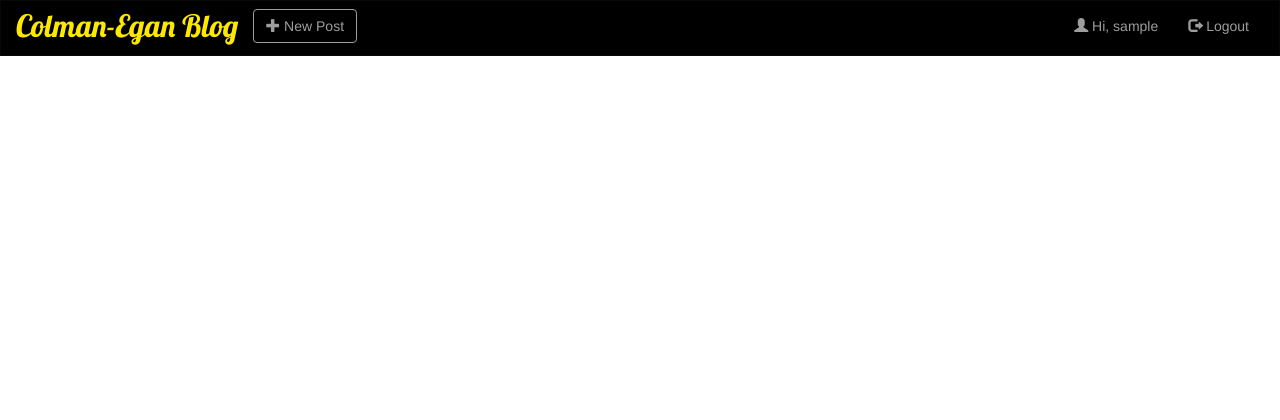
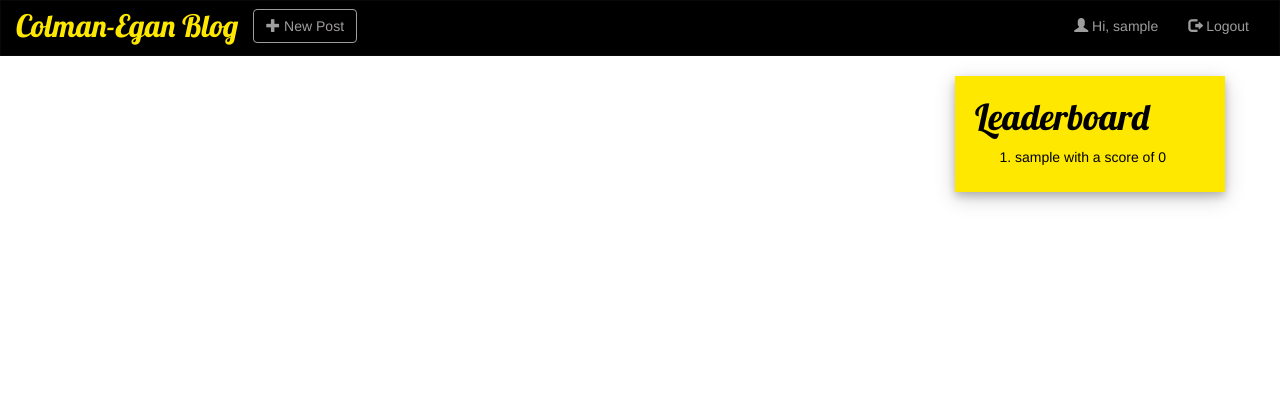
Before and after one commit to broden-wanner/colman_blog, a Django app: page / in a window 1280 px wide. Shown: the top 420 px of the page. Run offline with Django 3.2, Linux system fonts and the light colour scheme; the visitor is signed in with stand-in values (Sample User, id 1); data comes from the database, SQL or seed files in the repository; data that the repository does not hold is empty; some libraries are stand-ins or nearby versions.

Commit message:
Added leaderboards

```diff
--- a/blog/views.py
+++ b/blog/views.py
@@ -5,14 +5,37 @@ from django.http import Http404
 from django.conf import settings
 from django.core.files.storage import FileSystemStorage
 from .models import Post, Comment
+from django.contrib.auth.models import User
 from .forms import PostForm, CommentForm
+from collections import OrderedDict
+
+def make_leaderboard():
+	all_users = User.objects.all()
+	user_scores = []
+	for user in all_users:
+		score = 0
+		for post in Post.objects.filter(author=user):
+			#Adds 2 for the boops
+			score += post.boops.count() * 2
+			#Adds 1 for the post
+			score += 1
+		user_scores.append(score)
+	#Create dictionary to tie together users and scores
+	users_and_scores = {}
+	i = 0
+	for user in all_users:
+		users_and_scores[user] = user_scores[i]
+		i += 1
+	#Sorts based on scores
+	leaderboard = OrderedDict(sorted(users_and_scores.items(), key=lambda t: t[1], reverse=True))
+	return leaderboard
 
 @login_required
 def blogHomeView(request):
 	posts = Post.objects.filter(published_date__lte=timezone.now()).order_by('-most_recent_date')
 	for post in posts:
 		post.update_comments()
-	return render(request, 'index.html', {'posts': posts})
+	return render(request, 'index.html', {'posts': posts, 'leaderboard': make_leaderboard()})
 
 @login_required
 def blogUserView(request):
@@ -21,7 +44,12 @@ def blogUserView(request):
 	total_boops = 0
 	for post in written_posts:
 		total_boops += post.boops.count()
-	return render(request, 'user_view.html', {'written_posts': written_posts, 'booped_posts': booped_posts, 'total_boops': total_boops})
+	return render(request, 'user_view.html', {
+		'written_posts': written_posts,
+		'booped_posts': booped_posts,
+		'total_boops': total_boops,
+		'leaderboard': make_leaderboard(),
+	})
 
 @login_required
 def blogDetailView(request, slug):
--- a/static/css/base.css
+++ b/static/css/base.css
@@ -157,6 +157,17 @@ h1, h2, h3, h4 {
     line-height: 2em;
 }
 
+#leaderboard {
+    background-color: #FFE800;
+    color: black;
+    padding:1px 10px 15px 20px;
+    box-shadow: 0 4px 8px 0 rgba(0, 0, 0, 0.2), 0 6px 20px 0 rgba(0, 0, 0, 0.19);
+}
+
+iframe, img {
+    box-shadow: 0 4px 8px 0 rgba(0, 0, 0, 0.2), 0 6px 20px 0 rgba(0, 0, 0, 0.19);
+}
+
 /* Footer Stuff */
 footer {
     background-color: #FFE800;
--- a/templates/base.html
+++ b/templates/base.html
@@ -40,10 +40,8 @@
 		<main>
 			<div class="container-fluid">
 				<div class="row">
-					<div class="col-sm-9">
-						{% block content %}
-						{% endblock %}
-					</div>
+					{% block content %}
+					{% endblock %}
 				</div>
 			</div>
 		</main>
--- a/templates/create.html
+++ b/templates/create.html
@@ -1,6 +1,7 @@
 {% extends 'base.html' %}
 
 {% block content %}
+<div class="col-sm-9">
 	<h1>New Post</h1>
 	<div class="form-group">
 		<form method="POST" enctype="multipart/form-data">
@@ -9,4 +10,5 @@
 			<button class="btn btn-default" type="submit">Create Post</button>
 		</form>
 	</div>
+</div>
 {% endblock %}
--- a/templates/delete.html
+++ b/templates/delete.html
@@ -1,6 +1,7 @@
 {% extends 'base.html' %}
 
 {% block content %}
+<div class="col-sm-9">
 	<h1>Delete Post</h1>
 	<div class="form-group">
 		<form method="POST">
@@ -13,4 +14,5 @@
 			{% endif %}
 		</form>
 	</div>
+</div>
 {% endblock %}
--- a/templates/detail.html
+++ b/templates/detail.html
@@ -3,6 +3,7 @@
 {% load staticfiles %}
 
 {% block content %}
+<div class="col-sm-9">
 	<div class="row">
 		<div class="post">
 			<h1>{{ post.title }} <small>by {{ post.author }}</small></h1>
@@ -108,4 +109,5 @@
 			{% endif %}
 		</ul>
 	</div>
+</div>
 {% endblock %}
--- a/templates/edit.html
+++ b/templates/edit.html
@@ -1,6 +1,7 @@
 {% extends 'base.html' %}
 
 {% block content %}
+<div class="col-sm-9">
 	<h1>Edit Post</h1>
 	{% if post.author == user %}
 		<div class="form-group">
@@ -13,4 +14,5 @@
 	{% else %}
 		<p>Um... sir, you can't edit this. I don't know how you got here, but just leave.</p>
 	{% endif %}
+</div>
 {% endblock %}
--- a/templates/edit_comment.html
+++ b/templates/edit_comment.html
@@ -1,6 +1,7 @@
 {% extends 'base.html' %}
 
 {% block content %}
+<div class="col-sm-9">
 	<h1>Edit Comment</h1>
 	{% if comment.author == user %}
 		<div class="form-group">
@@ -13,4 +14,5 @@
 	{% else %}
 		<p>Um... sir, you can't edit this. I don't know how you got here, but just leave.</p>
 	{% endif %}
+</div>
 {% endblock %}
--- a/templates/index.html
+++ b/templates/index.html
@@ -3,6 +3,7 @@
 {% load staticfiles %}
 
 {% block content %}
+<div class="col-sm-9">
 	{% for post in posts %}
 		<div class="row">
 			<div class="post">
@@ -41,4 +42,15 @@
 		</div>
 	{% endfor %}
 	<script type="text/javascript" src="{% static 'js/index.js' %}"></script>
+</div>
+<div class="col-sm-3">
+	<div id="leaderboard">
+		<h1><span title="Users get 2 points for each boop and 1 point for each post">Leaderboard</span></h1>
+		<ol>
+		{% for blogger, score in leaderboard.items %}
+			<li>{{ blogger }} with a score of {{ score }}</li>
+		{% endfor %}
+		</ol>
+	</div>
+</div>
 {% endblock %}
--- a/templates/registration/login.html
+++ b/templates/registration/login.html
@@ -1,6 +1,7 @@
 {% extends 'base.html' %}
 
 {% block content %}
+<div class="col-sm-9">
 	<div class="row">
 		<h2>Login</h2>
 		<div class="form-group">
@@ -21,4 +22,5 @@
 			</div>
 		</div>
 	</div>
+</div>
 {% endblock content %}
--- a/templates/signup.html
+++ b/templates/signup.html
@@ -1,10 +1,12 @@
 {% extends 'base.html' %}
 
 {% block content %}
+<div class="col-sm-9">
 	<h2>Sign up</h2>
 	<form method="post">
 		{% csrf_token %}
 		{{ form.as_p }}
 		<button class="btn btn-defaul" type="submit">Sign up</button>
 	</form>
+</div>
 {% endblock %}
```
Also changed, not shown: templates/user_view.html (+13 -0 lines). Lines whose indentation alone changed are shown as unchanged.
